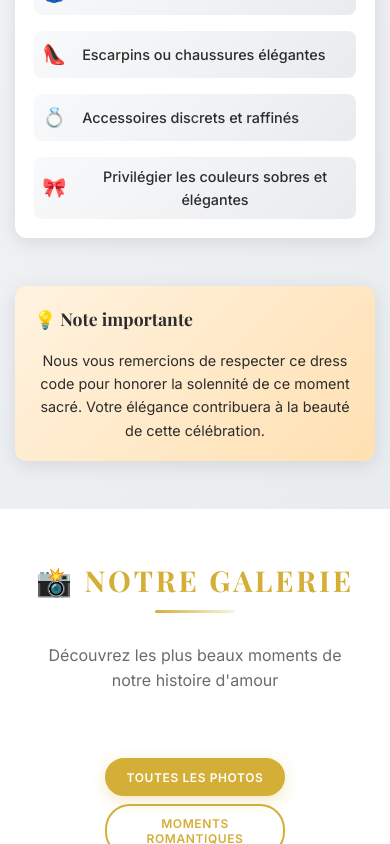
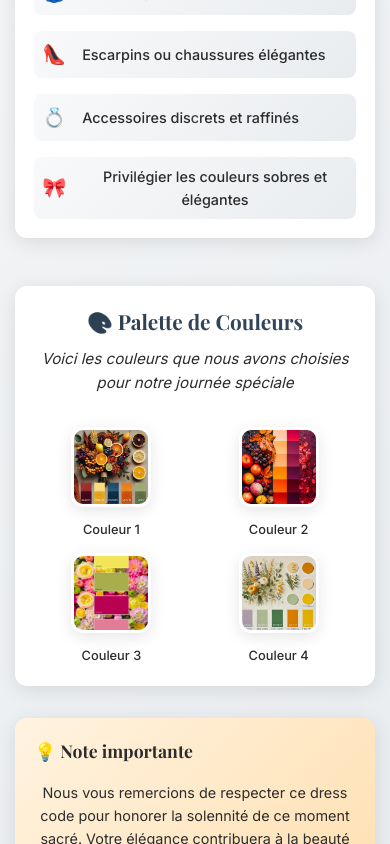
Before and after one commit to jeanKhal/JEloveStory, a React (Create React App) app: page / in a window 390 px wide. Shown: the part 7265-8109 px from the top of the page. Built offline with nearby package versions, Linux system fonts and the light colour scheme; no server answers.

Commit message:
Ajout de la palette de couleurs avec les images codecouleur dans la section Dress Code

```diff
--- a/src/components/DressCode.css
+++ b/src/components/DressCode.css
@@ -125,6 +125,79 @@
    font-weight: 500;
  }
 
+ /* Palette de Couleurs */
+ .dresscode-colors {
+   background: var(--white);
+   padding: 2rem;
+   border-radius: var(--border-radius);
+   box-shadow: var(--shadow);
+   margin-bottom: 2rem;
+   text-align: center;
+ }
+
+ .dresscode-colors h3 {
+   font-family: var(--font-family-elegant);
+   font-size: 1.8rem;
+   color: var(--text-dark);
+   margin-bottom: 0.5rem;
+   background: linear-gradient(135deg, #2c3e50, #34495e);
+   -webkit-background-clip: text;
+   -webkit-text-fill-color: transparent;
+   background-clip: text;
+ }
+
+ .dresscode-colors p {
+   font-family: var(--font-family-modern);
+   font-size: 1.1rem;
+   color: var(--text-secondary);
+   margin-bottom: 2rem;
+   font-style: italic;
+ }
+
+ .color-palette {
+   display: grid;
+   grid-template-columns: repeat(4, 1fr);
+   gap: 1.5rem;
+   max-width: 600px;
+   margin: 0 auto;
+ }
+
+ .color-item {
+   display: flex;
+   flex-direction: column;
+   align-items: center;
+   gap: 0.8rem;
+   transition: transform 0.3s ease;
+ }
+
+ .color-item:hover {
+   transform: translateY(-5px);
+ }
+
+ .color-item img {
+   width: 100%;
+   max-width: 120px;
+   height: 120px;
+   object-fit: cover;
+   border-radius: 12px;
+   box-shadow: 0 4px 15px rgba(0, 0, 0, 0.1);
+   border: 3px solid transparent;
+   transition: all 0.3s ease;
+ }
+
+ .color-item:hover img {
+   border-color: var(--accent-color);
+   box-shadow: 0 8px 25px rgba(0, 0, 0, 0.15);
+ }
+
+ .color-name {
+   font-family: var(--font-family-modern);
+   font-size: 0.9rem;
+   color: var(--text-dark);
+   font-weight: 500;
+   text-align: center;
+ }
+
  .dresscode-note {
   background: linear-gradient(135deg, #fff3e0, #ffe0b2);
   padding: 2rem;
@@ -202,6 +275,32 @@
      .note-content p {
      font-size: 0.95rem;
    }
+
+   .dresscode-colors {
+     padding: 1.5rem;
+   }
+
+   .dresscode-colors h3 {
+     font-size: 1.5rem;
+   }
+
+   .dresscode-colors p {
+     font-size: 1rem;
+   }
+
+   .color-palette {
+     grid-template-columns: repeat(2, 1fr);
+     gap: 1rem;
+   }
+
+   .color-item img {
+     max-width: 100px;
+     height: 100px;
+   }
+
+   .color-name {
+     font-size: 0.85rem;
+   }
  }
 
 @media (max-width: 480px) {
@@ -249,4 +348,30 @@
      .note-content p {
      font-size: 0.9rem;
    }
+
+   .dresscode-colors {
+     padding: 1.2rem;
    }
+
+   .dresscode-colors h3 {
+     font-size: 1.3rem;
+   }
+
+   .dresscode-colors p {
+     font-size: 0.95rem;
+   }
+
+   .color-palette {
+     grid-template-columns: repeat(2, 1fr);
+     gap: 0.8rem;
+   }
+
+   .color-item img {
+     max-width: 80px;
+     height: 80px;
+   }
+
+   .color-name {
+     font-size: 0.8rem;
+   }
+ }
--- a/src/components/DressCode.tsx
+++ b/src/components/DressCode.tsx
@@ -1,5 +1,9 @@
 import React from 'react';
 import './DressCode.css';
+import codecouleur1 from '../assets/codecouleur1.jpg';
+import codecouleur2 from '../assets/codecouleur2.jpg';
+import codecouleur3 from '../assets/codecouleur3.jpg';
+import codecouleur4 from '../assets/codecouleur4.jpg';
 
 const DressCode: React.FC = () => {
   return (
@@ -63,6 +67,29 @@ const DressCode: React.FC = () => {
             </div>
           </div>
 
+                     <div className="dresscode-colors">
+             <h3>🎨 Palette de Couleurs</h3>
+             <p>Voici les couleurs que nous avons choisies pour notre journée spéciale</p>
+             <div className="color-palette">
+               <div className="color-item">
+                 <img src={codecouleur1} alt="Couleur 1" />
+                 <span className="color-name">Couleur 1</span>
+               </div>
+               <div className="color-item">
+                 <img src={codecouleur2} alt="Couleur 2" />
+                 <span className="color-name">Couleur 2</span>
+               </div>
+               <div className="color-item">
+                 <img src={codecouleur3} alt="Couleur 3" />
+                 <span className="color-name">Couleur 3</span>
+               </div>
+               <div className="color-item">
+                 <img src={codecouleur4} alt="Couleur 4" />
+                 <span className="color-name">Couleur 4</span>
+               </div>
+             </div>
+           </div>
+
            <div className="dresscode-note">
              <div className="note-content">
                <h4>💡 Note importante</h4>
```
Lines whose indentation alone changed are shown as unchanged.
